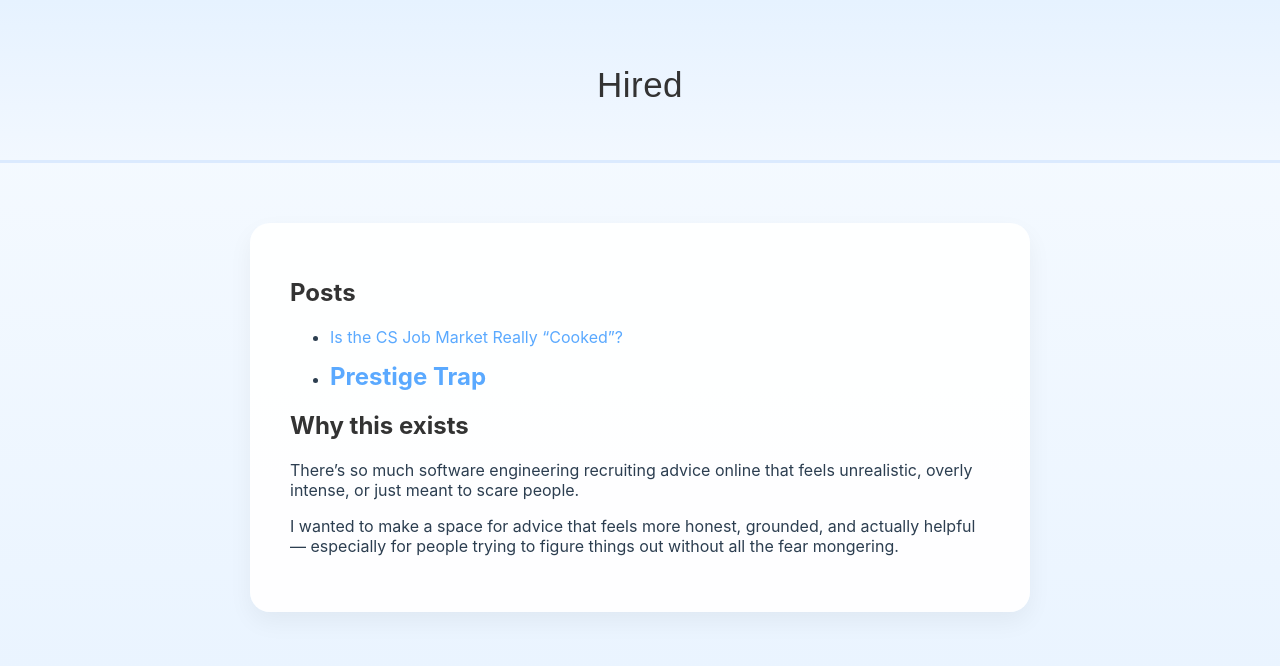
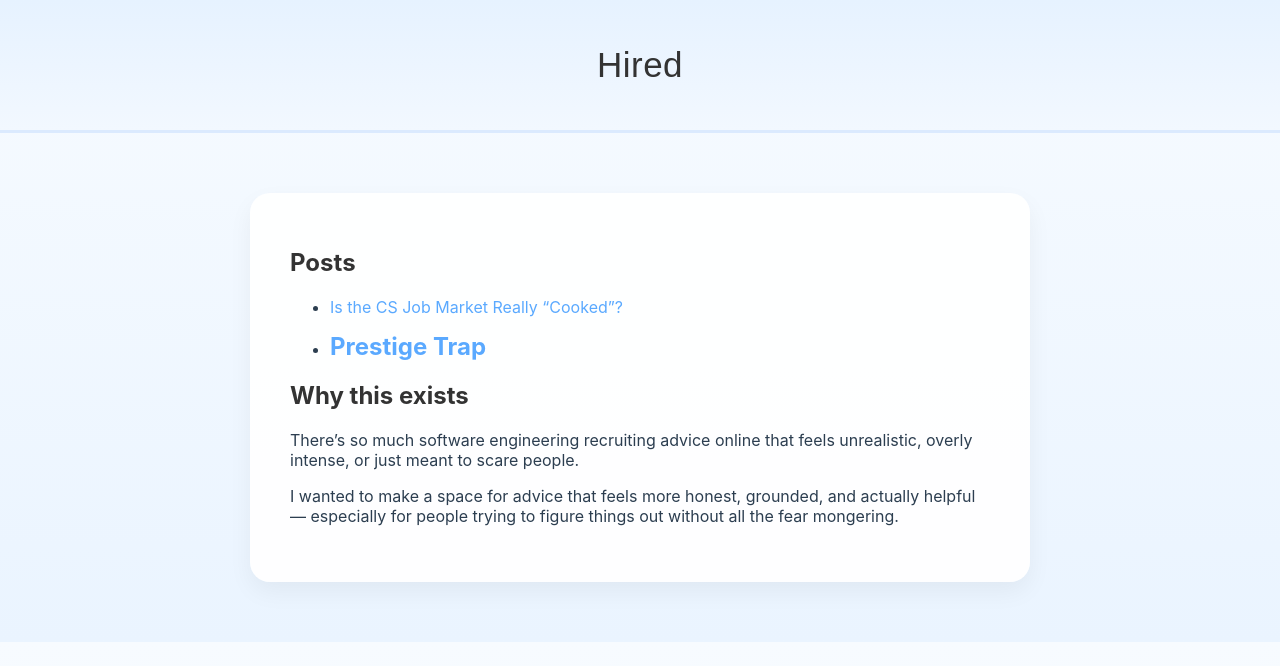
Before and after one commit to hiredmaybe67/hiredmaybe67.github.io, a Jekyll site: the page built from index.md, in a window 1280 px wide. Shown: the top 666 px of the page. Built offline with Jekyll 4.4.1, drawn with Linux system fonts in a browser that asks for light colours.

Commit message:
Update default.html

```diff
--- a/_layouts/default.html
+++ b/_layouts/default.html
@@ -67,8 +67,8 @@
     }
 .banner{
 border-bottom: 3px solid #dbeafe;
-  background: linear-gradient(to bottom, #e6f2ff, #f2f8ff); /* 👈 slightly different blue */
-  padding: 30px 20px 20px;
+  background: linear-gradient(to bottom, #e6f2ff, #f2f8ff);
+  padding: 10px 10px 10px;
 }
   </style>
 </head>
```
